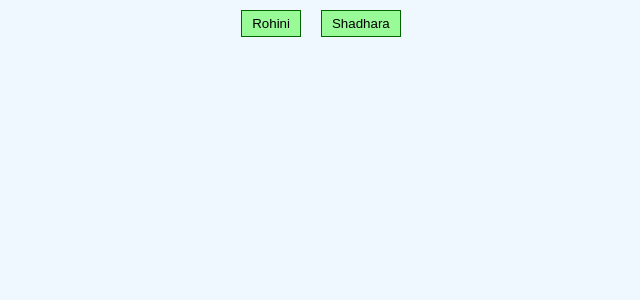
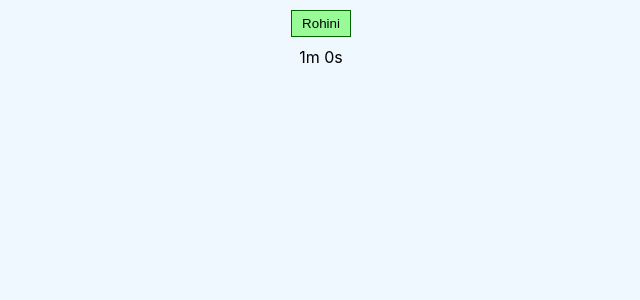
Before and after one commit to aakashbehal/pathankot, a React (Create React App) app: page / in a window 1280 px wide. Shown: the top 300 px of the page, without its empty margins (319-959 px from the left). Built offline with nearby package versions, Linux system fonts and the light colour scheme.

Commit message:
fixed to 1 min

```diff
--- a/src/App.js
+++ b/src/App.js
@@ -13,9 +13,8 @@ function App() {
   const setPlay = () => {
       audio.play()
   }
-  const [selected, setSelected2] = useState('')
   const [centers, setCenter] = useState(null)
-  const [timer, setTimer] = useState(20000)
+  const [timer, setTimer] = useState(60000)
 
   const getPinCode = (districtId) => {
     const date = moment().format('DD-MM-YYYY')
@@ -37,8 +36,8 @@ function App() {
     clearInterval(b)
     a = setInterval(() => {
       getPinCode(districtId)
-      setTimer(20000)
-    }, 20000)
+      setTimer(60000)
+    }, 60000)
     b = setInterval(() => {
       setTimer((timer) => {
         return timer - 1000
@@ -52,11 +51,10 @@ function App() {
       {
         <>
           <button className="app_btn" onClick={() => getPinCode(143)}>Rohini</button>
-          <button className="app_btn" onClick={() => getPinCode(148)}>Shadhara</button>
         </>
       }
       <br />
-      {/* {((timer % 20000)/1000).toFixed(0)}s */}
+      {Math.floor(timer / 60000)}m {((timer % 60000)/1000).toFixed(0)}s
       <Locations locations={centers} setPlay={setPlay}/>
     </div>
   );
```
